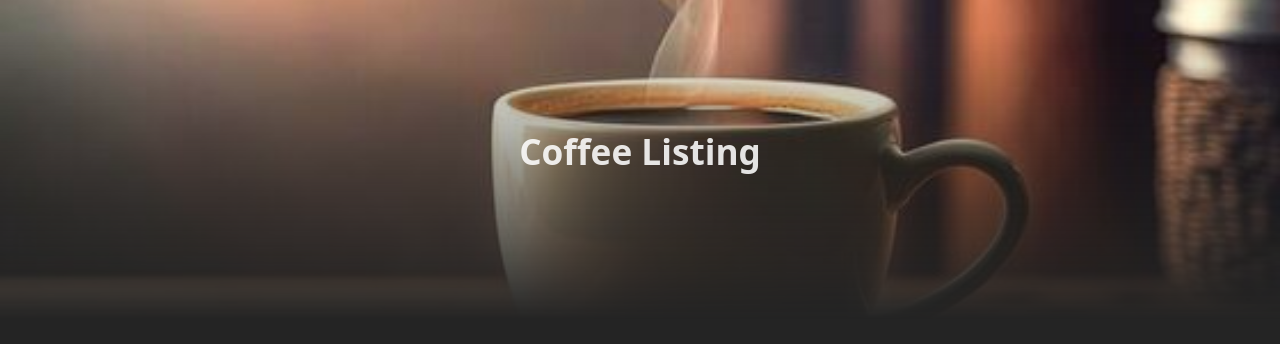
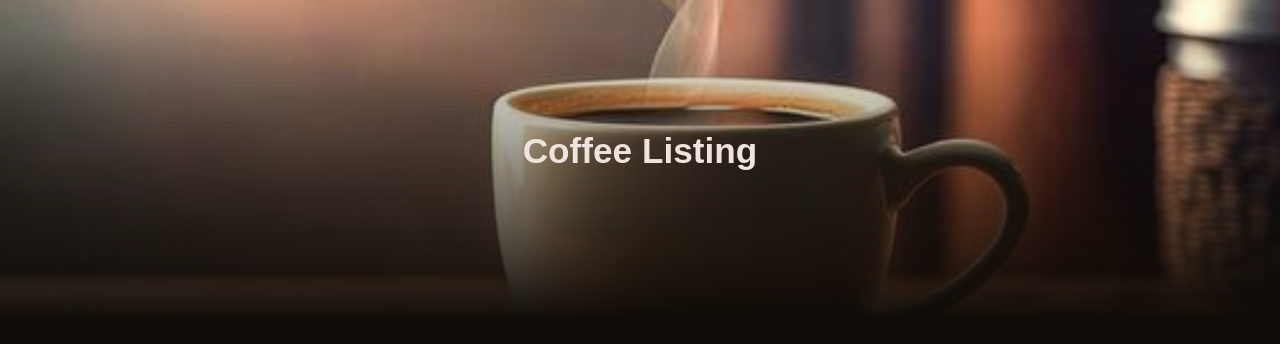
Before and after one commit to IvanHurtado92/Coffee-Listing, a React (Vite) app: page / in a window 1280 px wide. Shown: the top 344 px of the page. Built offline with nearby package versions, Linux system fonts and the light colour scheme.

Commit message:
style: :lipstick: Update CSS to use Montserrat Variable font and define color variables

```diff
--- a/src/index.css
+++ b/src/index.css
@@ -1,11 +1,74 @@
 :root {
-  font-family: system-ui, Avenir, Helvetica, Arial, sans-serif;
+  font-family: 'Montserrat Variable', sans-serif;
   line-height: 1.5;
   font-weight: 400;
 
+  --text-50: #f6f2ee;
+  --text-100: #eee4dd;
+  --text-200: #ddc9bb;
+  --text-300: #ccae99;
+  --text-400: #bb9377;
+  --text-500: #aa7855;
+  --text-600: #886044;
+  --text-700: #664833;
+  --text-800: #443022;
+  --text-900: #221811;
+  --text-950: #110c09;
+
+  --background-50: #f7f2ee;
+  --background-100: #efe5dc;
+  --background-200: #decaba;
+  --background-300: #ceb097;
+  --background-400: #be9574;
+  --background-500: #ad7b52;
+  --background-600: #8b6241;
+  --background-700: #684a31;
+  --background-800: #453121;
+  --background-900: #231910;
+  --background-950: #110c08;
+
+  --primary-50: #f7f2ed;
+  --primary-100: #efe4dc;
+  --primary-200: #e0c9b8;
+  --primary-300: #d0af95;
+  --primary-400: #c19471;
+  --primary-500: #b1794e;
+  --primary-600: #8e613e;
+  --primary-700: #6a492f;
+  --primary-800: #47301f;
+  --primary-900: #231810;
+  --primary-950: #120c08;
+
+  --secondary-50: #f8f1ed;
+  --secondary-100: #f0e4db;
+  --secondary-200: #e2c8b6;
+  --secondary-300: #d3ad92;
+  --secondary-400: #c5926d;
+  --secondary-500: #b67649;
+  --secondary-600: #925f3a;
+  --secondary-700: #6d472c;
+  --secondary-800: #492f1d;
+  --secondary-900: #24180f;
+  --secondary-950: #120c07;
+
+  --accent-50: #f8f1ec;
+  --accent-100: #f1e4da;
+  --accent-200: #e3c8b5;
+  --accent-300: #d6ad8f;
+  --accent-400: #c8916a;
+  --accent-500: #ba7645;
+  --accent-600: #955e37;
+  --accent-700: #704729;
+  --accent-800: #4a2f1c;
+  --accent-900: #25180e;
+  --accent-950: #130c07;
+
+
+
+
   color-scheme: light dark;
-  color: rgba(255, 255, 255, 0.87);
-  background-color: #242424;
+  color: var(--text-100);
+  background-color: var(--background-950);
 
   font-synthesis: none;
   text-rendering: optimizeLegibility;
```
